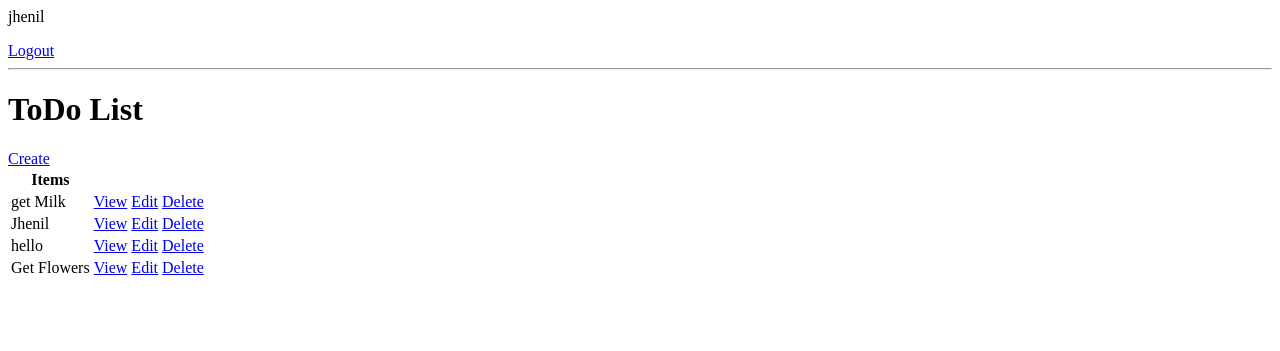
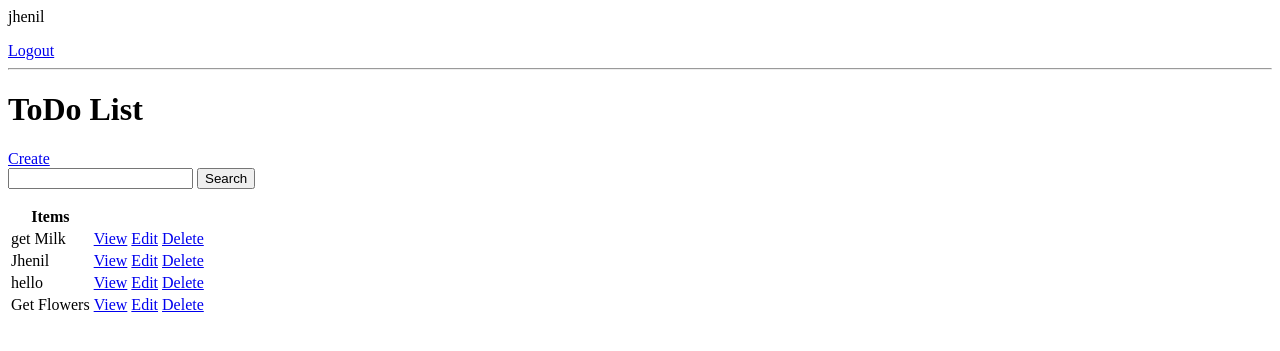
Before and after one commit to jhenilparihar/Todo-List, a Django app: page / in a window 1280 px wide. Shown: the top 351 px of the page. Run offline with Django 4.2, Linux system fonts and the light colour scheme; a user stored in the database is signed in; data comes from the database, SQL or seed files in the repository; both versions use the stored data as it was after the commit.

Commit message:
added search functionality

```diff
--- a/base/templates/base/task_list.html
+++ b/base/templates/base/task_list.html
@@ -7,6 +7,11 @@
 <hr>
 <h1>ToDo List {{color}}</h1>
 <a href="{% url 'task-create' %}">Create</a>
+
+<form method="GET">
+    <input type="search" name="search-area" value="{{search_input}}">
+    <input type="submit" value="Search">
+</form>
 
 <table>
     <tr>
--- a/base/views.py
+++ b/base/views.py
@@ -49,6 +49,15 @@ class TaskList(LoginRequiredMixin, ListView):
         context = super().get_context_data(**kwargs)
         context['tasks'] = context['tasks'].filter(user=self.request.user)
         context['count'] = context['tasks'].filter(complete=False)
+
+        search_input = self.request.GET.get('search-area') or ''
+
+        if search_input:
+            context['tasks'] = context['tasks'].filter(
+                title__startswith=search_input)
+
+        context['search_input'] = search_input
+
         return context
 
 
```
Also changed, not shown: db.sqlite3.
